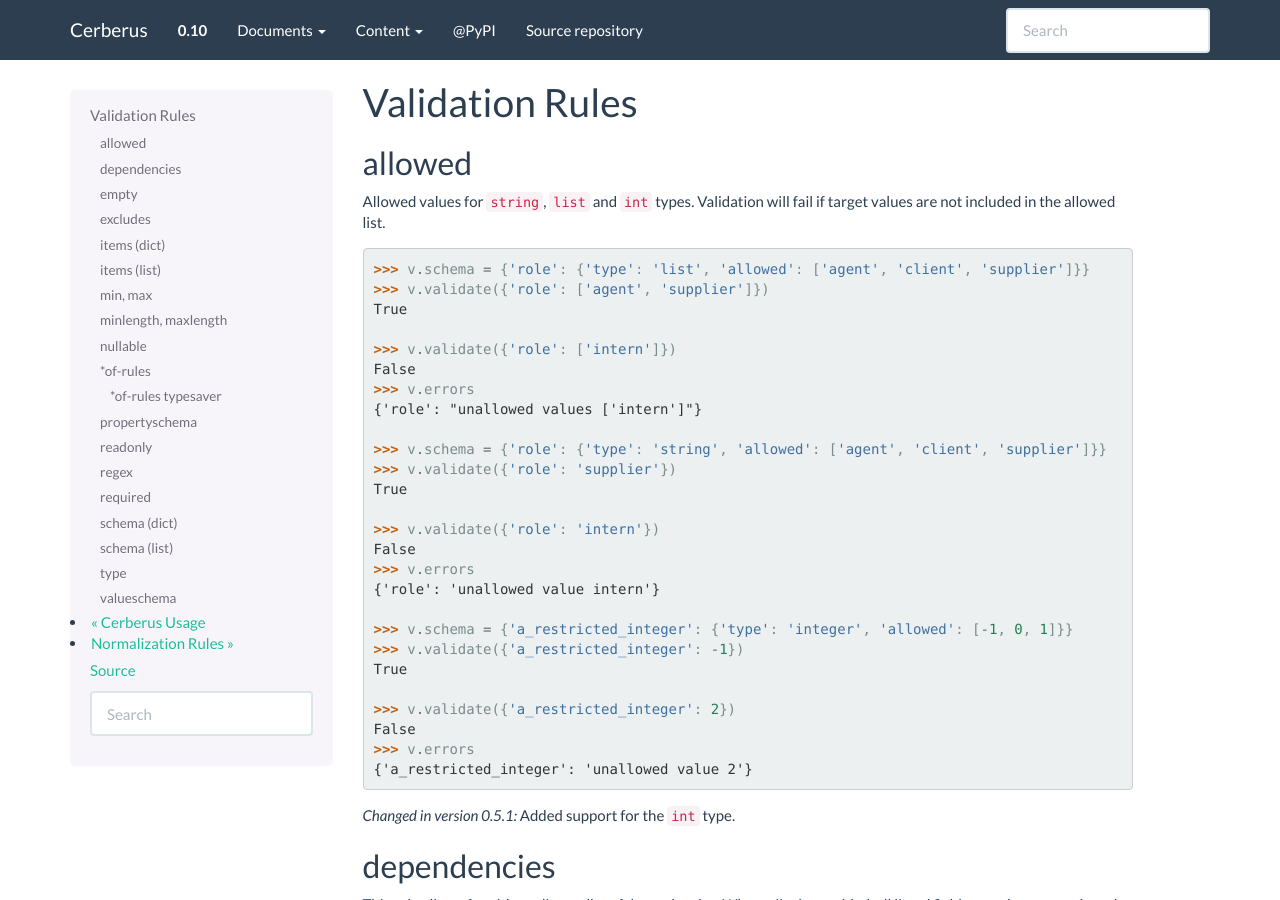
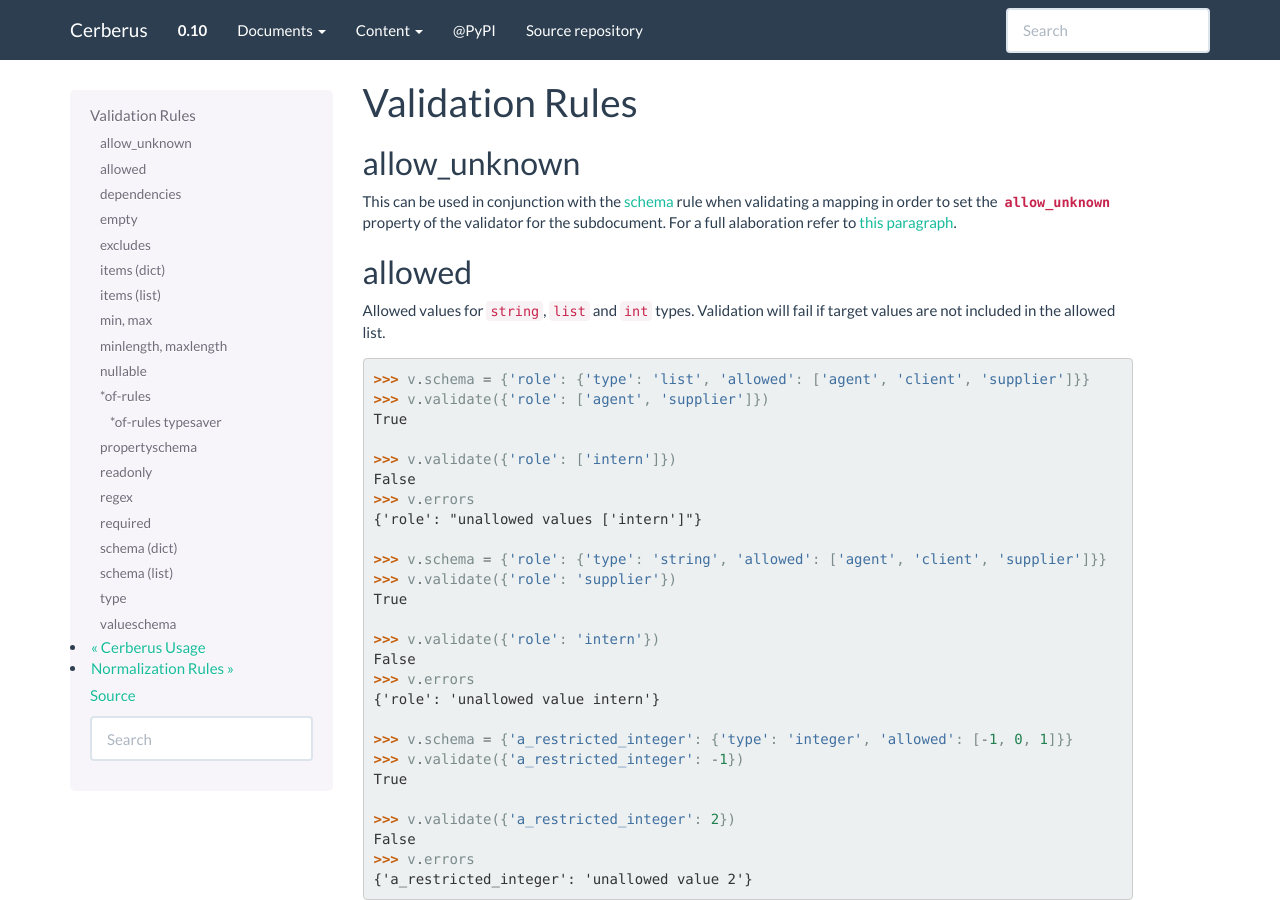
Before and after one commit to pyeve/cerberus, a Sphinx documentation site: the page built from docs/validation-rules.rst, in a window 1280 px wide and 900 px high. Built offline with Sphinx 7.4.7, drawn with Linux system fonts in a browser that asks for light colours; cross-references to code outside the pages are shown as plain code.

Commit message:
Adds allow_unknown to rules-doc

```diff
--- a/docs/usage.rst
+++ b/docs/usage.rst
@@ -87,6 +87,8 @@ a key.
 See :doc:`validation-rules` and :doc:`normalization-rules` for an extensive
 documentation of all supported rules.
 
+
+.. _allowing-the-unknown:
 
 Allowing the Unknown
 --------------------
--- a/docs/validation-rules.rst
+++ b/docs/validation-rules.rst
@@ -1,5 +1,13 @@
 Validation Rules
 ================
+
+allow_unknown
+-------------
+This can be used in conjunction with the  `schema <schema_dict-rule>`_ rule
+when validating a mapping in order to set the
+:attr:`~cerberus.Validator.allow_unknown` property of the validator for the
+subdocument.
+For a full alaboration refer to :ref:`this paragraph <allowing-the-unknown>`.
 
 allowed
 -------
```
